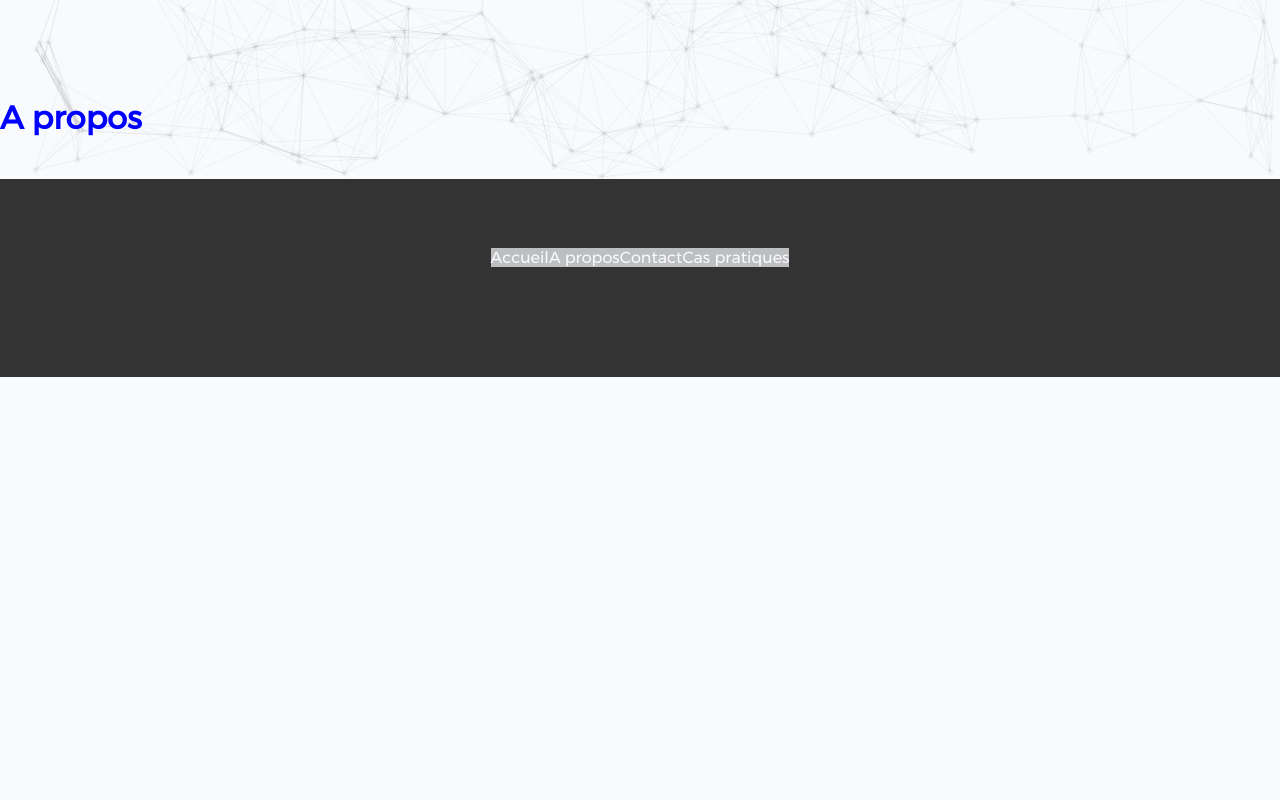
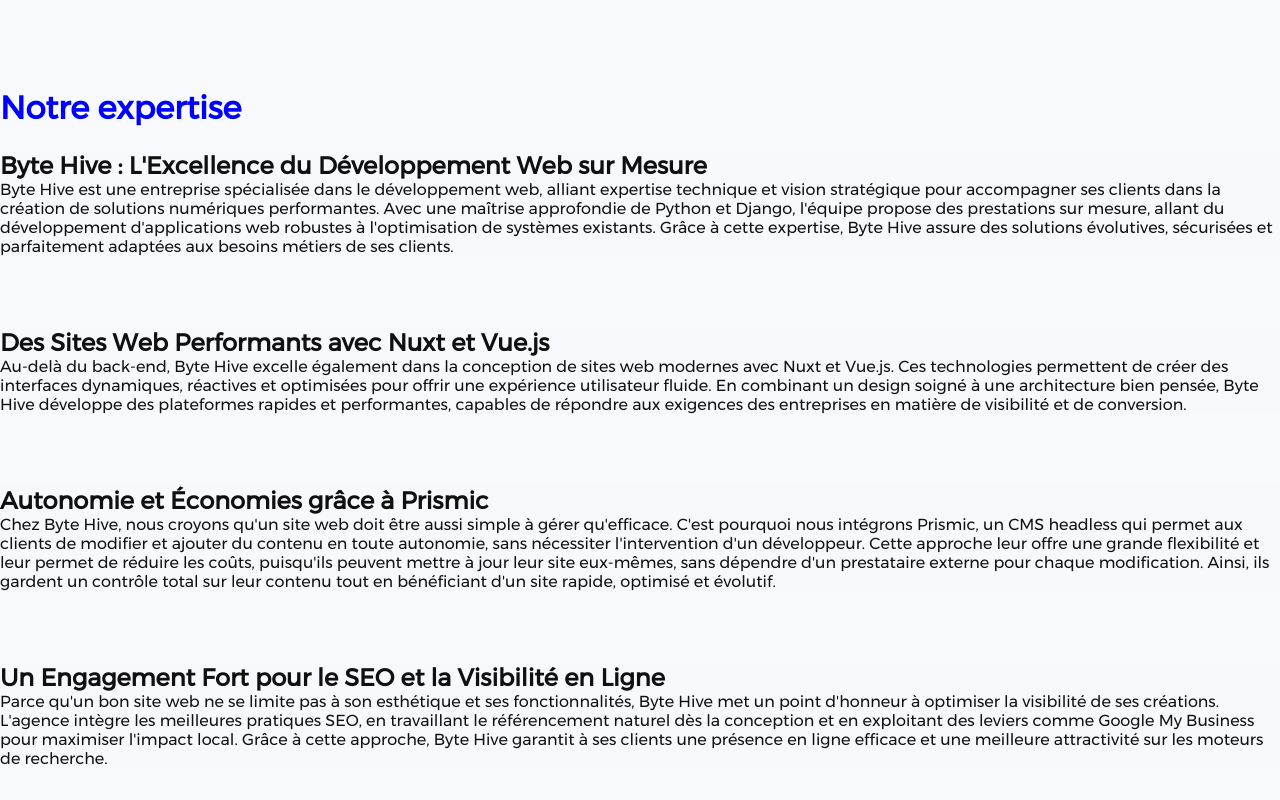
Before and after one commit to S-keyp/byte_hive, a Nuxt app: page /about in a window 1280 px wide. Shown: the part 460-1260 px from the top of the page. Before the commit the page ends 837 px from the top, so only its background shows below. Built offline with nearby package versions, Linux system fonts and the light colour scheme.

Commit message:
feat: wording

```diff
--- a/components/BackgroundCanvas/index.vue
+++ b/components/BackgroundCanvas/index.vue
@@ -71,16 +71,16 @@
         const animationManager = new AnimationManager(
             canvasRef.value,
             [
-                new RectangleAnimation(
-                    canvasRef.value,
-                    [
-                        new Rectangle(200, -200, 300, 120, "#5B3BD8"),
-                        new Rectangle(500, -350, 300, 120, "#FFDA05"),
-                        new Rectangle(800, -500, 300, 120, "#0D8060"),
-                    ],
-                ),
-                new StandaloneParticleAnimetion(canvasRef.value, 300),
-                new TitleAnimation(canvasRef.value, particleArray),
+                // new RectangleAnimation(
+                //     canvasRef.value,
+                //     [
+                //         new Rectangle(200, -200, 300, 120, "#5B3BD8"),
+                //         new Rectangle(500, -350, 300, 120, "#FFDA05"),
+                //         new Rectangle(800, -500, 300, 120, "#0D8060"),
+                //     ],
+                // ),
+                // new StandaloneParticleAnimetion(canvasRef.value, 300),
+                // new TitleAnimation(canvasRef.value, particleArray),
             ],
         );
         animationManager.animate();
--- a/components/Navigation/index.scss
+++ b/components/Navigation/index.scss
@@ -13,7 +13,7 @@
 }
 
 .navbar .company-logo {
-    height: 80px;
+    height: 70px;
 }
 
 .navbar .company-logo-letters {
--- a/components/Navigation/index.vue
+++ b/components/Navigation/index.vue
@@ -20,7 +20,7 @@
                 :dropDownEntries='
                     [
                         { url: "/", title: "Accueil" },
-                        { url: "/about", title: "A propos" },
+                        { url: "/about", title: "Expertise" },
                         { url: "/use-cases", title: "Cas pratiques" },
                         { url: "/contact", title: "Contact" },
                     ]
--- a/nuxt.config.ts
+++ b/nuxt.config.ts
@@ -22,9 +22,9 @@
         // pageTransition: { name: 'page', mode: 'out-in' }
     },
     // allow connection from device on same wifi
-    devServer: {
-        host: "0.0.0.0",
-    },
+    // devServer: {
+    //     host: "0.0.0.0",
+    // },
 
     vite: {
         css: {
--- a/pages/about/index.vue
+++ b/pages/about/index.vue
@@ -1,6 +1,62 @@
 <template>
-    <BackgroundCanvas title="A propos" />
-    <h1>A propos</h1>
+    <BackgroundCanvas title="Notre expertise" />
+
+    <h1>Notre expertise</h1>
+
+    <Container>
+        <h2>
+            Byte Hive : L'Excellence du Développement Web sur Mesure
+        </h2>
+        <p>
+            Byte Hive est une entreprise spécialisée dans le développement web, alliant expertise
+            technique et vision stratégique pour accompagner ses clients dans la création de
+            solutions numériques performantes. Avec une maîtrise approfondie de Python et Django,
+            l'équipe propose des prestations sur mesure, allant du développement d'applications web
+            robustes à l'optimisation de systèmes existants. Grâce à cette expertise, Byte Hive
+            assure des solutions évolutives, sécurisées et parfaitement adaptées aux besoins métiers
+            de ses clients.
+        </p>
+    </Container>
+    <Container>
+        <h2>
+            Des Sites Web Performants avec Nuxt et Vue.js
+        </h2>
+        <p>
+            Au-delà du back-end, Byte Hive excelle également dans la conception de sites web
+            modernes avec Nuxt et Vue.js. Ces technologies permettent de créer des interfaces
+            dynamiques, réactives et optimisées pour offrir une expérience utilisateur fluide. En
+            combinant un design soigné à une architecture bien pensée, Byte Hive développe des
+            plateformes rapides et performantes, capables de répondre aux exigences des entreprises
+            en matière de visibilité et de conversion.
+        </p>
+    </Container>
+    <Container>
+        <h2>
+            Autonomie et Économies grâce à Prismic
+        </h2>
+        <p>
+            Chez Byte Hive, nous croyons qu'un site web doit être aussi simple à gérer qu'efficace.
+            C'est pourquoi nous intégrons Prismic, un CMS headless qui permet aux clients de
+            modifier et ajouter du contenu en toute autonomie, sans nécessiter l'intervention d'un
+            développeur. Cette approche leur offre une grande flexibilité et leur permet de réduire
+            les coûts, puisqu'ils peuvent mettre à jour leur site eux-mêmes, sans dépendre d'un
+            prestataire externe pour chaque modification. Ainsi, ils gardent un contrôle total sur
+            leur contenu tout en bénéficiant d'un site rapide, optimisé et évolutif.
+        </p>
+    </Container>
+    <Container>
+        <h2>
+            Un Engagement Fort pour le SEO et la Visibilité en Ligne
+        </h2>
+        <p>
+            Parce qu'un bon site web ne se limite pas à son esthétique et ses fonctionnalités, Byte
+            Hive met un point d'honneur à optimiser la visibilité de ses créations. L'agence intègre
+            les meilleures pratiques SEO, en travaillant le référencement naturel dès la conception
+            et en exploitant des leviers comme Google My Business pour maximiser l'impact local.
+            Grâce à cette approche, Byte Hive garantit à ses clients une présence en ligne efficace
+            et une meilleure attractivité sur les moteurs de recherche.
+        </p>
+    </Container>
 </template>
 
 <script>
--- a/pages/index.vue
+++ b/pages/index.vue
@@ -1,69 +1,39 @@
 <template>
     <Main>
-        <BackgroundCanvas title="Accueil" />
+        <BackgroundCanvas title="Byte Hive" />
 
         <Container>
             <h2>
-                Byte Hive - Donnez vie à vos idées, simplement et efficacement
+                Un site sur mesure que VOUS pouvez modifier simplement
             </h2>
 
             <p>
-                Chez Byte Hive, nous croyons que la création d'un site internet performant ne
-                devrait ni être un casse-tête, ni coûter une fortune. Nous mettons à disposition des
-                solutions web flexibles, modernes, et entièrement modifiables par vous, nos clients,
-                afin que vous puissiez gérer facilement votre site en toute autonomie.
+                Lorem, ipsum dolor sit amet consectetur adipisicing elit. Tenetur dicta ratione
+                nulla hic doloremque minima, at quibusdam tempore aspernatur nemo itaque quaerat
+                incidunt maxime corporis illum accusamus distinctio ea fugit autem possimus
+                voluptates! Voluptatem accusamus debitis hic? Facere aperiam accusamus, sit aliquid
+                vero saepe modi sapiente quisquam in laboriosam voluptate officiis dolores.
             </p>
         </Container>
         <Container>
-            <h2>Qui sommes-nous ?</h2>
+            <h2>Un accompagnement personnalisé à toutes les étapes de votre projet</h2>
 
             <p>
-                Byte Hive est née d'une passion pour la technologie, la créativité et l'innovation.
-                Ancien développeur web en formation, Victor a fondé Byte Hive avec un objectif clair
-                : permettre à chacun, quel que soit son budget, de bénéficier d'un site internet de
-                qualité, personnalisable et évolutif, sans dépendre constamment d'une agence. En
-                combinant ses années d'expérience dans le développement web, la gestion de projet,
-                et le référencement, Victor a créé une entreprise qui se veut humaine, proche de ses
-                clients, et réactive. Notre priorité ? Vous offrir un site qui s'adapte à vos
-                besoins, que vous pouvez modifier à tout moment sans complexité technique.
-            </p>
-        </Container>
-        <Container>
-            <h2>Notre vision</h2>
-
-            <p>
-                Chez Byte Hive, nous considérons chaque défi comme une opportunité de faire mieux.
-                Nous nous efforçons de proposer des solutions créatives, fonctionnelles et
-                accessibles. Passionnés par la résolution de problèmes, nous aimons concevoir des
-                sites web qui allient simplicité d'utilisation et performance.
-            </p>
-        </Container>
-        <Container>
-            <h2>Notre expertise</h2>
-
-            <p>
-                Victor Odin, à la tête de Byte Hive, a suivi un parcours riche et diversifié, allant
-                d'études en sciences et en commerce à des expériences professionnelles à
-                l'international. Son passage en Belgique et en Australie, notamment dans le domaine
-                de la gestion de projet web, l'a poussé à explorer plus en profondeur le monde du
-                développement web. La force de Byte Hive réside dans cette diversité de compétences
-                : du développement full-stack à la gestion de contenu, en passant par le
-                référencement et l'automatisation des processus, nous maîtrisons tous les aspects
-                qui garantissent à votre site une visibilité maximale et une flexibilité totale.
+                Un développeur vous prends en charge et vous accompagne tout au long de votre
+                projet. Tempora sed aliquid debitis ad minima? Velit a, maxime magni quia libero
+                reprehenderit ratione sunt facilis ut eveniet consequuntur harum, minus consequatur
+                ullam deleniti accusamus ipsum itaque molestiae aspernatur sapiente iusto ipsam!
             </p>
         </Container>
         <Container>
             <h2>Pourquoi choisir Byte Hive ?</h2>
 
             <p>
-                Avec Byte Hive, vous choisissez une solution web sur-mesure, évolutive et
-                modifiable. Notre mission est de vous donner le contrôle total sur votre site, tout
-                en vous offrant un accompagnement technique à chaque étape du processus. En
-                travaillant avec nous, vous ne serez jamais seul - nous sommes là pour vous
-                soutenir, vous conseiller, et vous aider à réaliser vos projets. Et bien sûr, nous
-                n'oublions jamais d'ajouter une touche d'humain dans tout ce que nous faisons. Chez
-                Byte Hive, l'esprit d'équipe et le plaisir de collaborer sont essentiels, et nous ne
-                refusons jamais de célébrer une réussite autour d'une bonne bière après le travail !
+                Choisissez une solution web sur-mesure, évolutive et modifiable. Notre mission est
+                de vous donner le contrôle total sur votre site, tout en vous offrant un
+                accompagnement technique à chaque étape du processus. En travaillant avec nous, vous
+                ne serez jamais seul - nous sommes là pour vous soutenir, vous conseiller, et vous
+                aider à réaliser vos projets.
             </p>
         </Container>
     </Main>
@@ -74,7 +44,7 @@
     title: "Home",
     description: "This is the home page",
     keywords: "home, page, vue, nuxt",
-    image: "https://example.com/image.jpg",
-    url: "https://example.com",
+    ogImage: "https://example.com/image.jpg",
+    ogUrl: "https://example.com",
 });
 </script>
--- a/utils/classes/AnimationManager.js
+++ b/utils/classes/AnimationManager.js
@@ -17,6 +17,7 @@
         this.ctx = canvas.getContext("2d");
         this.ctx.strokeStyle = "rgba(68, 68, 68, 0.05)";
         this.ctx.fillStyle = "rgba(68, 68, 68, 0.05)";
+        // this.ctx.translate(this.canvas.width / 2, this.canvas.height / 2);
     }
 
     draw() {
```
